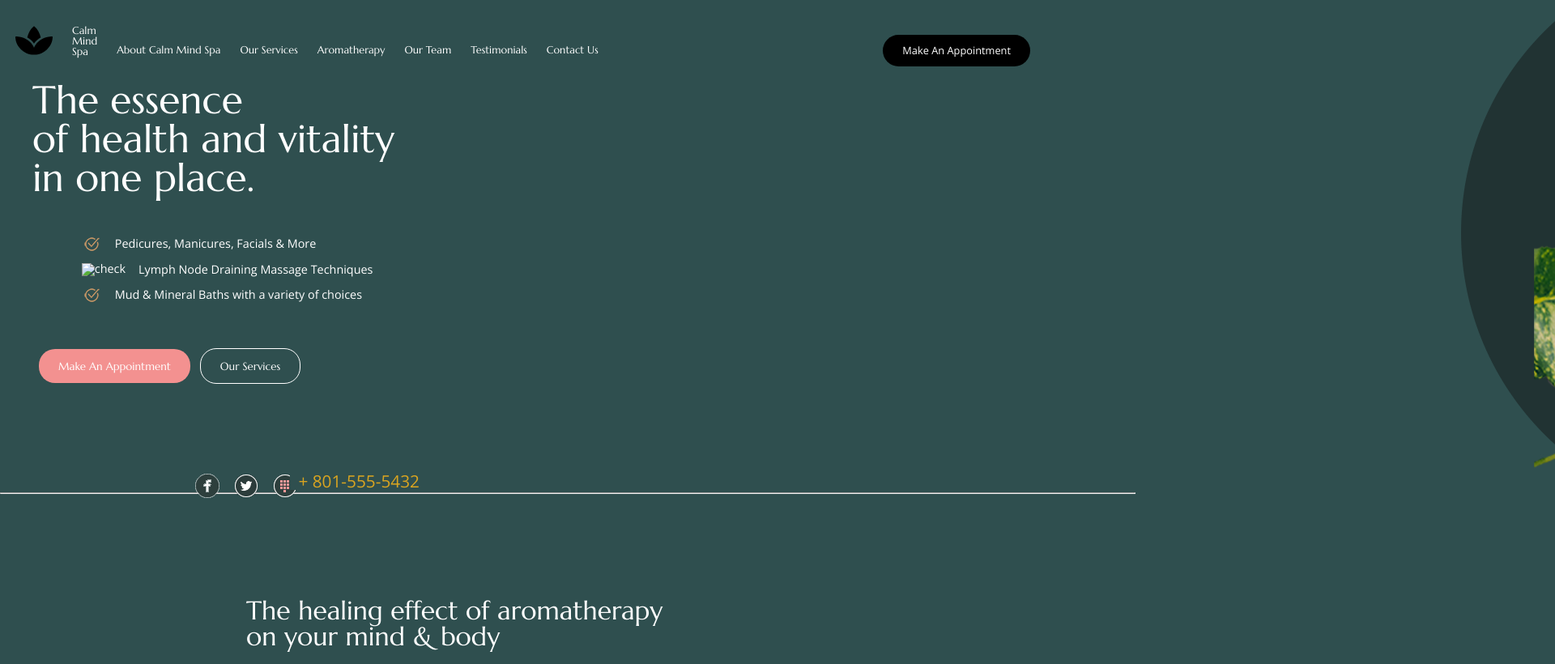
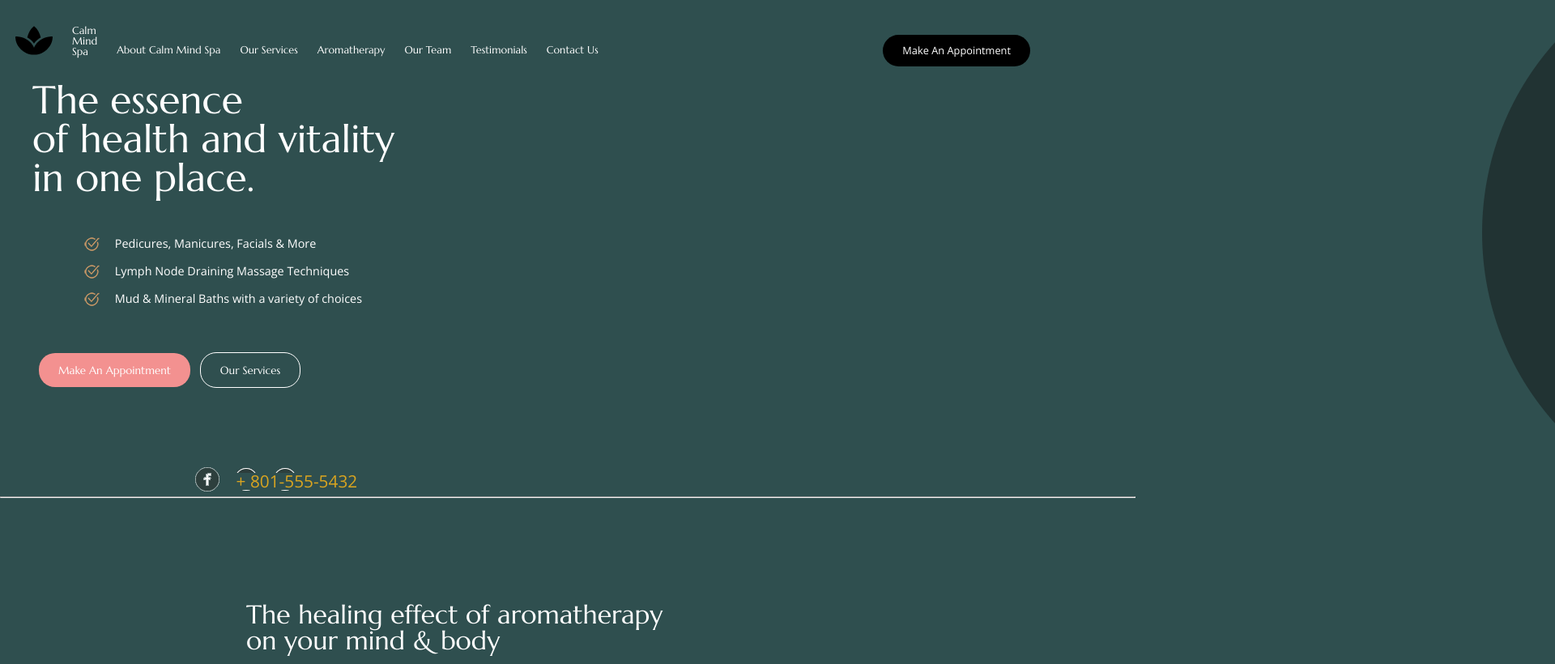
Before and after one commit to srhmendez/Marketing_Website, a plain HTML site: page marketing-website-master/index.html in a window 1280 px wide. Shown: the part 136-956 px from the top of the page at 81% size, 1920 px wide, since content can reach past the window. Drawn offline with nearby package versions, Linux system fonts and the light colour scheme.

Commit message:
fixing links

```diff
--- a/marketing-website-master/index.html
+++ b/marketing-website-master/index.html
@@ -71,7 +71,7 @@
 					Pedicures, Manicures, Facials & More
 				</h3>
 				<h3 class="check">
-					<img class="check" src="/marketing-website-master/website/check.png" alt="check"/>
+					<img class="check" src="/marketing-website-master/website/images/check.png" alt="check"/>
 					Lymph Node Draining Massage Techniques
 				</h3>
 				<h3 class="check">
--- a/marketing-website-master/website/css/index.css
+++ b/marketing-website-master/website/css/index.css
@@ -583,7 +583,7 @@ img#leaf{
 	top: 0px;
     position: absolute;
 	z-index: 0;
-	margin-left:8%;
+	margin-left:10%;
 }
 div#quote{
 	width:50%;
@@ -646,21 +646,21 @@ hr.social{
 img#facebook{
 	position: absolute;
 	z-index: 1;
-	top:45rem;
+	top:44.5rem;
 	left: 15rem;
 	margin-bottom:2rem;
 }
 img#twitter{
 	position: absolute;
 	z-index: 1;
-	top:45rem;
+	top:44.5rem;
 	left: 18rem;
 	margin-bottom:2rem;
 }
 img#dots{
 	position: absolute;
 	z-index: 1;
-	top:45rem;
+	top:44.5rem;
 	left: 21rem;
 	margin-bottom:2rem;
 }
@@ -670,7 +670,7 @@ div#phone{
 	position:absolute;
 	z-index: 1;
 	top:45rem;
-	left:28%;
+	left:22%;
 	padding-left:10px;
 	padding-right:5px;
 }
```
